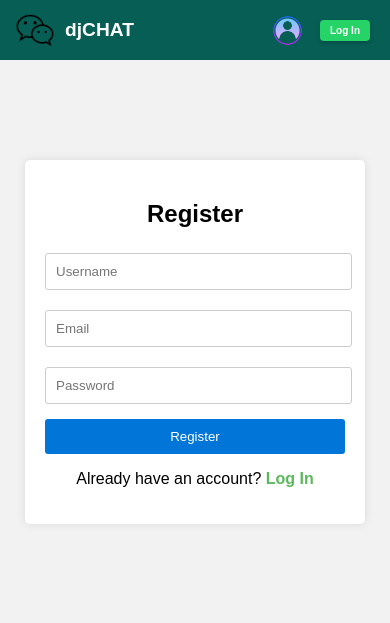
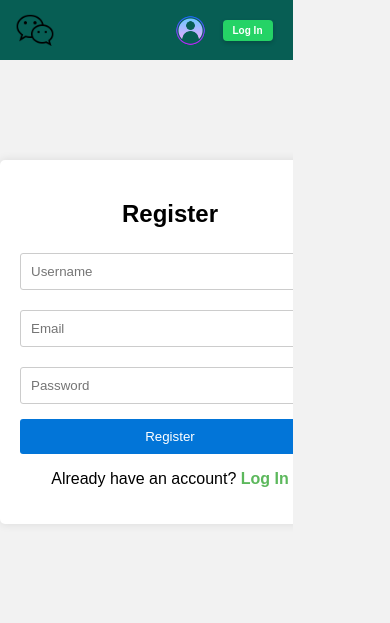
Before and after one commit to sagarmamodia/django-chat-application, a Django app: page /register/ in a window 390 px wide. Shown: the top 623 px of the page. Run offline with Django 5.2, Linux system fonts and the light colour scheme.

Commit message:
Fixed directory not exist for upload_file view and css for mobile

```diff
--- a/chat/views.py
+++ b/chat/views.py
@@ -126,6 +126,11 @@ def upload_file(request, receiver_username):
     if request.method == 'POST':
         file = request.FILES['toUploadFile']
         file_path = os.path.join(settings.MEDIA_ROOT, file.name)
+
+        directory = os.path.dirname(file_path)
+        if not os.path.exists(directory):
+            os.makedirs(directory)
+
         if not os.path.exists(file_path):
             with open(file_path, "wb+") as img:
                 img.write(file.read())
--- a/static/css/main.css
+++ b/static/css/main.css
@@ -70,11 +70,19 @@ a:active {
 }
 
 /* Responsive adjustments */
-@media screen and (max-width: 600px) {
+@media screen and (max-width: 400px) {
+  .root {
+    width: 75vw;
+    overflow: hidden;
+  }
   .navbar .logo span {
-    font-size: 1.2em;
+    display: none;
   }
   .navbar .profile span {
     font-size: 0.9em;
   }
+
+  .navbar .logo img {
+    margin-right: 0;
+  }
 }
--- a/templates/main.html
+++ b/templates/main.html
@@ -13,6 +13,7 @@
     {% block script_file %} {% endblock %}
   </head>
   <body>
+    <div class="root">
       <nav class="navbar">
         <!-- Left: Logo and Website Name -->
         <a href="{% url 'lobby' %}">
@@ -42,5 +43,6 @@
       </nav>
       <!-- Main HTML Content -->
       {% block content %} {% endblock %}
+    </div>
   </body>
 </html>
```
Also changed, not shown: static/css/chat.css (+16 -3 lines), db.sqlite3. Lines whose indentation alone changed are shown as unchanged.
